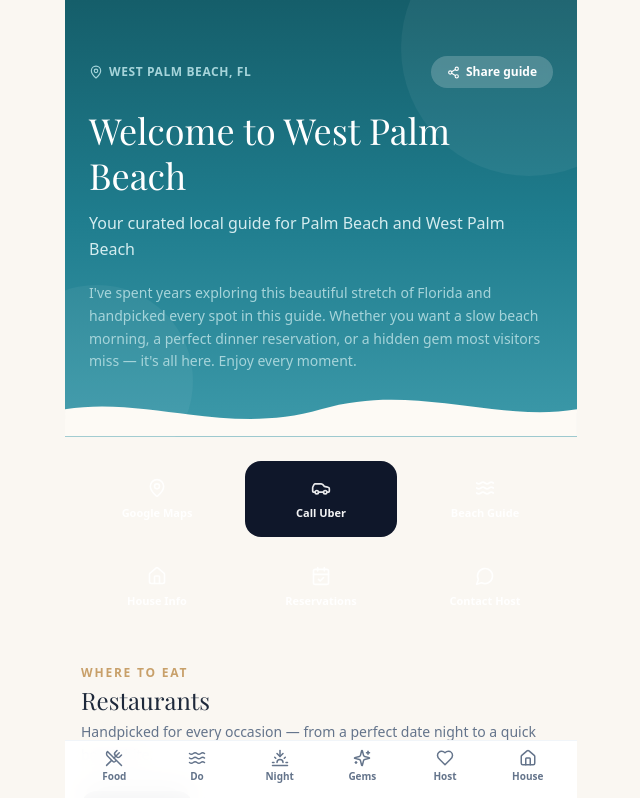
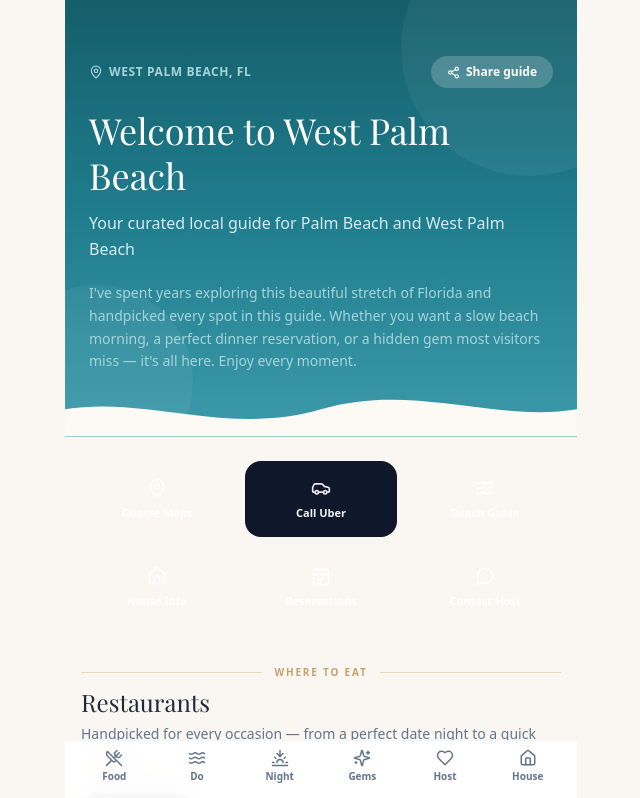
Before and after one commit to ZbienVC/palm-beach-guide, a Next.js app: page / in a window 1280 px wide. Shown: the top 798 px of the page, without its empty margins (319-959 px from the left). Built offline with nearby package versions, Linux system fonts and the light colour scheme; a web font is replaced by a local one.

Commit message:
design: section header with horizontal rule divider, better contrast, alt mode

```diff
--- a/components/SectionHeader.tsx
+++ b/components/SectionHeader.tsx
@@ -1,19 +1,30 @@
 // components/SectionHeader.tsx
+// Improved: stronger hierarchy, better contrast on sand background
+
 interface Props {
   label: string;
   title: string;
   subtitle?: string;
+  alt?: boolean; // alternate (warm section) style
 }
 
-export function SectionHeader({ label, title, subtitle }: Props) {
+export function SectionHeader({ label, title, subtitle, alt }: Props) {
   return (
     <div className="mb-6">
-      <span className="text-xs font-semibold tracking-[0.15em] uppercase text-sand-400 mb-1 block">
-        {label}
-      </span>
-      <h2 className="font-display text-2xl text-slate-800 leading-tight">{title}</h2>
+      <div className="flex items-center gap-2 mb-2">
+        <div className="h-px flex-1 bg-sand-200" />
+        <span className="text-2xs font-black tracking-[0.18em] uppercase text-sand-400 px-1">
+          {label}
+        </span>
+        <div className="h-px flex-1 bg-sand-200" />
+      </div>
+      <h2 className={`font-display text-2xl leading-tight mb-1.5 ${alt ? "text-white" : "text-slate-800"}`}>
+        {title}
+      </h2>
       {subtitle && (
-        <p className="mt-1.5 text-sm text-slate-500 leading-relaxed">{subtitle}</p>
+        <p className={`text-sm leading-relaxed ${alt ? "text-white/70" : "text-slate-500"}`}>
+          {subtitle}
+        </p>
       )}
     </div>
   );
```
